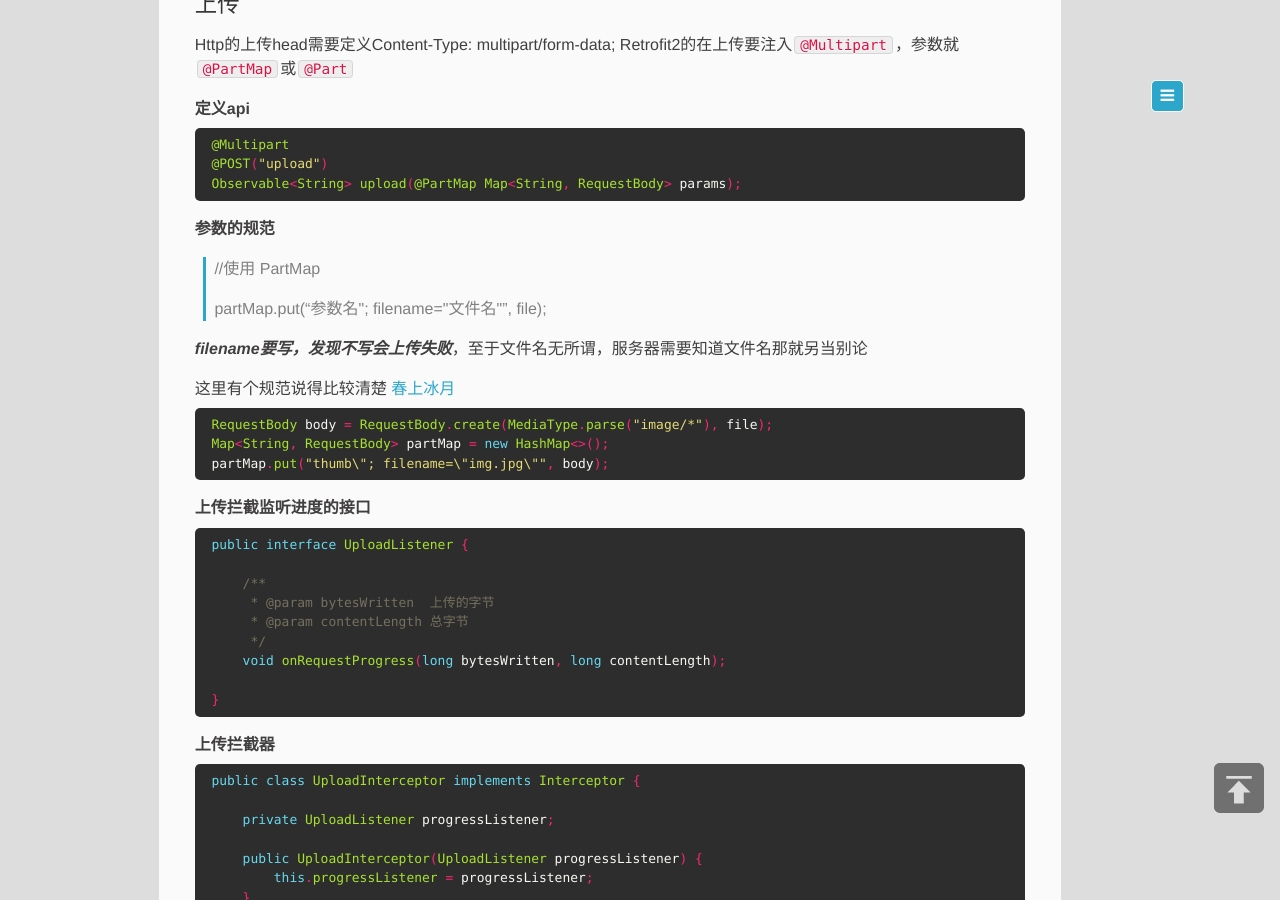
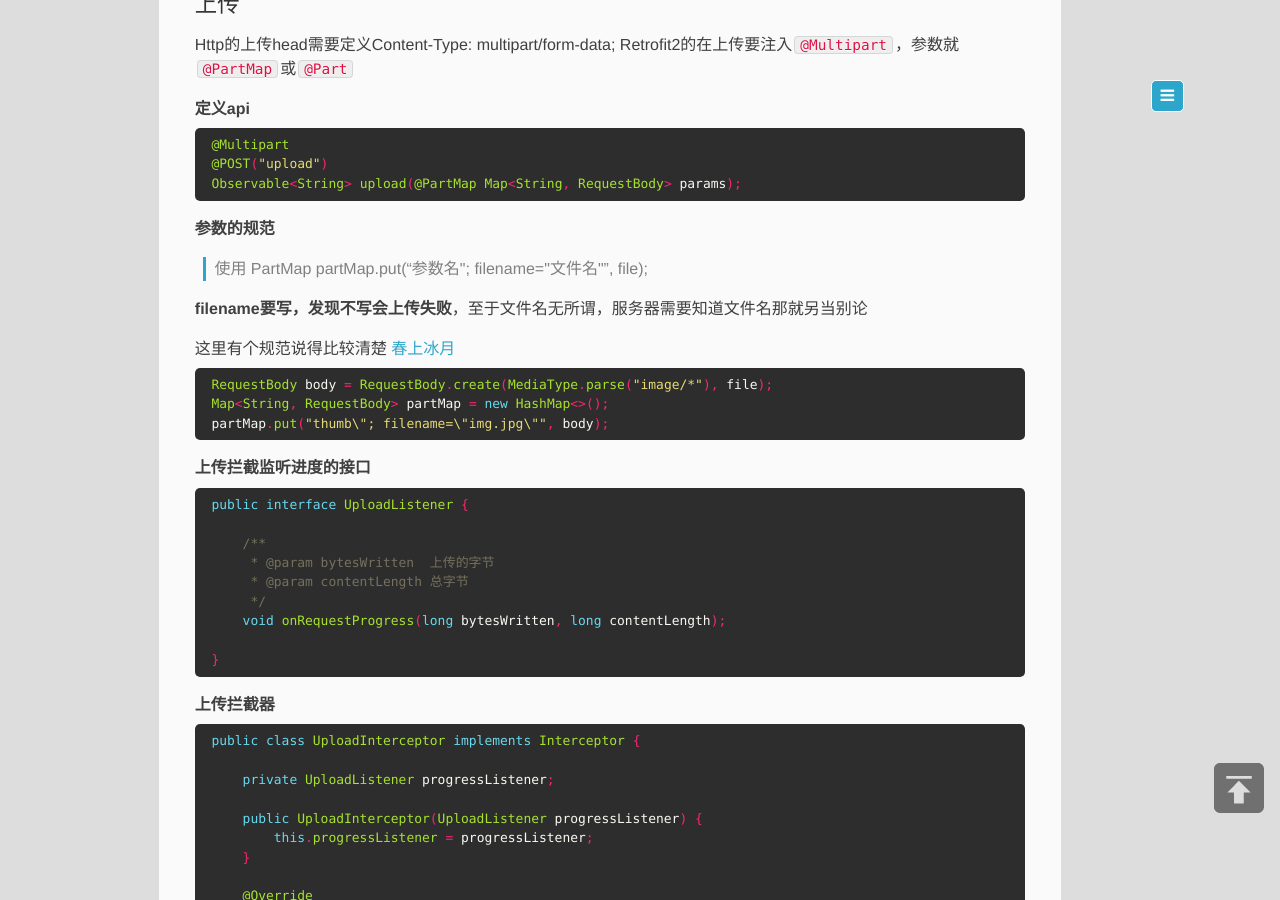
Before and after one commit to fylder/fylder.github.io, a Jekyll site: the page built from _posts/2016-04-04-Retrofit2-download-upload.md, in a window 1280 px wide and 900 px high, scrolled down 3584 px. Built offline with Jekyll 4.4.1, drawn with Linux system fonts in a browser that asks for light colours; comment, search, counter and statistics services are not loaded.

```diff
--- a/_posts/2016-04-04-Retrofit2-download-upload.md
+++ b/_posts/2016-04-04-Retrofit2-download-upload.md
@@ -191,11 +191,10 @@ Observable<String> upload(@PartMap Map<String, RequestBody> params);
 
 **参数的规范**
 
-> //使用 PartMap
->
+> 使用 PartMap
 > partMap.put("参数名\"; filename=\"文件名\"", file);
 
-***filename要写，发现不写会上传失败***，至于文件名无所谓，服务器需要知道文件名那就另当别论
+**filename要写，发现不写会上传失败**，至于文件名无所谓，服务器需要知道文件名那就另当别论
 
 这里有个规范说得比较清楚 [春上冰月](http://www.caoyue.com.cn/blog/2016/02/12/How-to-upload-file-with-retrofit2/){:target="_blank"}
 
```
